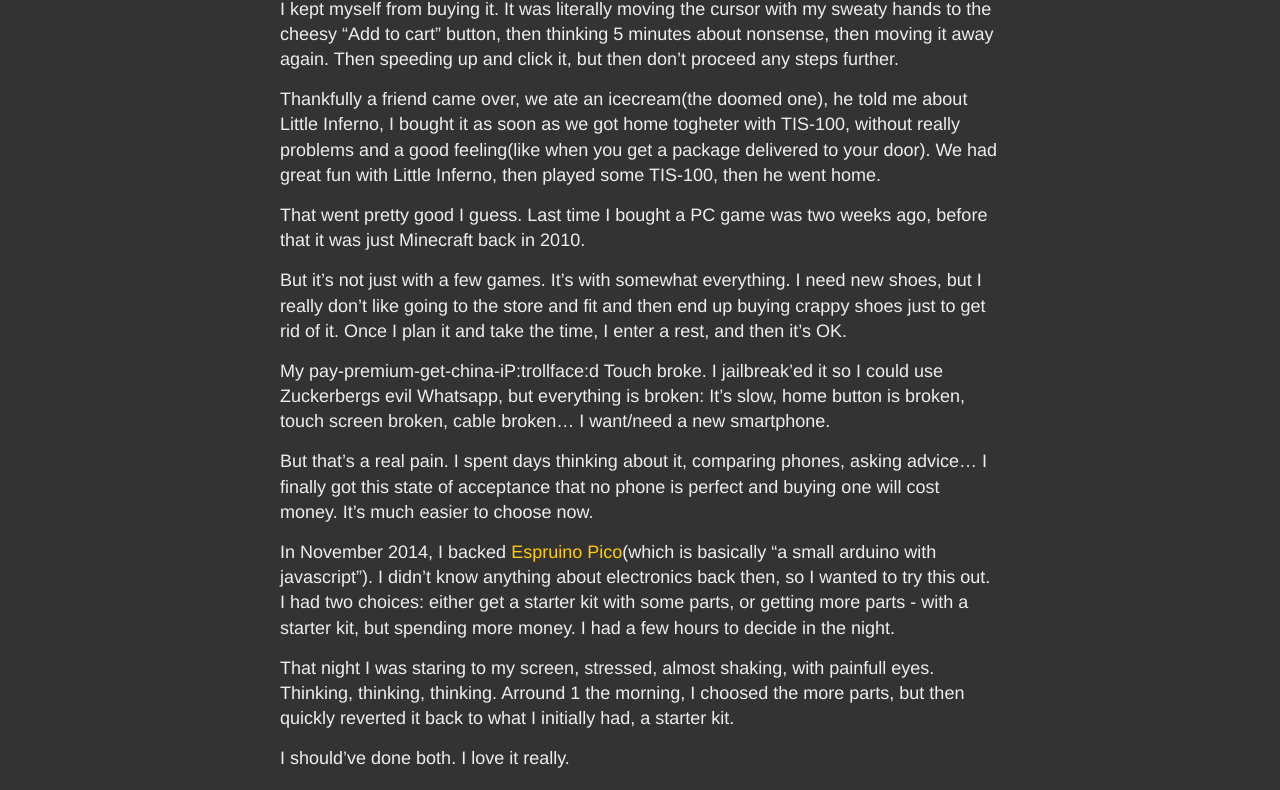
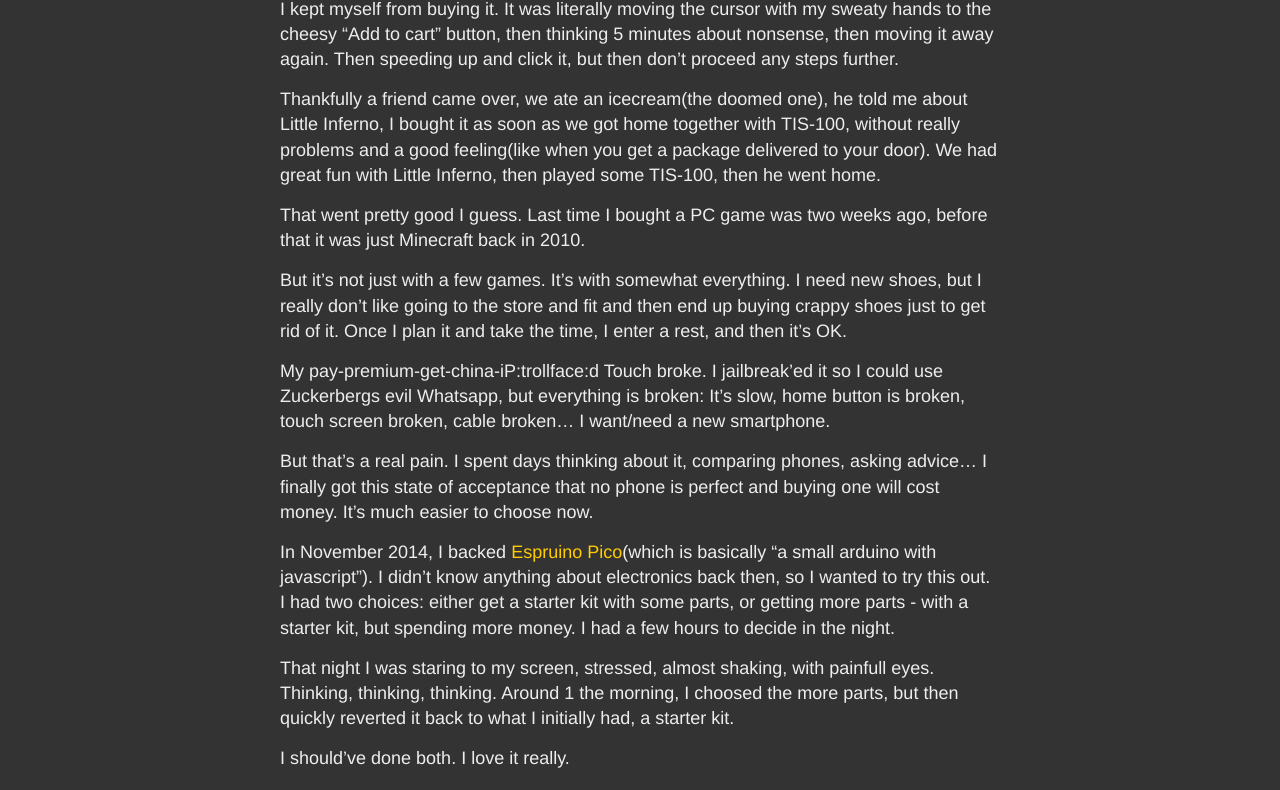
Before and after one commit to joppiesaus/joppiesaus.github.io, a Jekyll site: the page built from _posts/2015-6-14-Buying-stuff.md, in a window 1280 px wide and 1400 px high, scrolled down 289 px. Shown: the part 384-1174 px from the top of the window. Built offline with Jekyll 4.4.1, drawn with Linux system fonts in a browser that asks for light colours; emoji names are drawn with the system emoji font; Markdown is read by kramdown in place of the engine named in the settings; comment, search, counter and statistics services are not loaded; some of the changed text lies outside the part shown.

Commit message:
Fixed spelling :sheep:

```diff
--- a/_posts/2015-6-14-Buying-stuff.md
+++ b/_posts/2015-6-14-Buying-stuff.md
@@ -16,7 +16,7 @@
 
 I kept myself from buying it. It was literally moving the cursor with my sweaty hands to the cheesy "Add to cart" button, then thinking 5 minutes about nonsense, then moving it away again. Then speeding up and click it, but then don't proceed any steps further.
 
-Thankfully a friend came over, we ate an icecream(the doomed one), he told me about Little Inferno, I bought it as soon as we got home togheter with TIS-100, without really problems and a good feeling(like when you get a package delivered to your door). We had great fun with Little Inferno, then played some TIS-100, then he went home.
+Thankfully a friend came over, we ate an icecream(the doomed one), he told me about Little Inferno, I bought it as soon as we got home together with TIS-100, without really problems and a good feeling(like when you get a package delivered to your door). We had great fun with Little Inferno, then played some TIS-100, then he went home.
 
 That went pretty good I guess. Last time I bought a PC game was two weeks ago, before that it was just Minecraft back in 2010.
 
@@ -28,7 +28,7 @@
 
 In November 2014, I backed [Espruino Pico](https://www.kickstarter.com/projects/gfw/espruino-pico-javascript-on-a-usb-stick)(which is basically "a small arduino with javascript"). I didn't know anything about electronics back then, so I wanted to try this out. I had two choices: either get a starter kit with some parts, or getting more parts - with a starter kit, but spending more money. I had a few hours to decide in the night.
 
-That night I was staring to my screen, stressed, almost shaking, with painfull eyes. Thinking, thinking, thinking. Arround 1 the morning, I choosed the more parts, but then quickly reverted it back to what I initially had, a starter kit.
+That night I was staring to my screen, stressed, almost shaking, with painfull eyes. Thinking, thinking, thinking. Around 1 the morning, I choosed the more parts, but then quickly reverted it back to what I initially had, a starter kit.
 
 I should've done both. I love it really.
 
```
Also changed, not shown: other parts of _posts/2015-6-14-Buying-stuff.md (+1 -1 lines).
